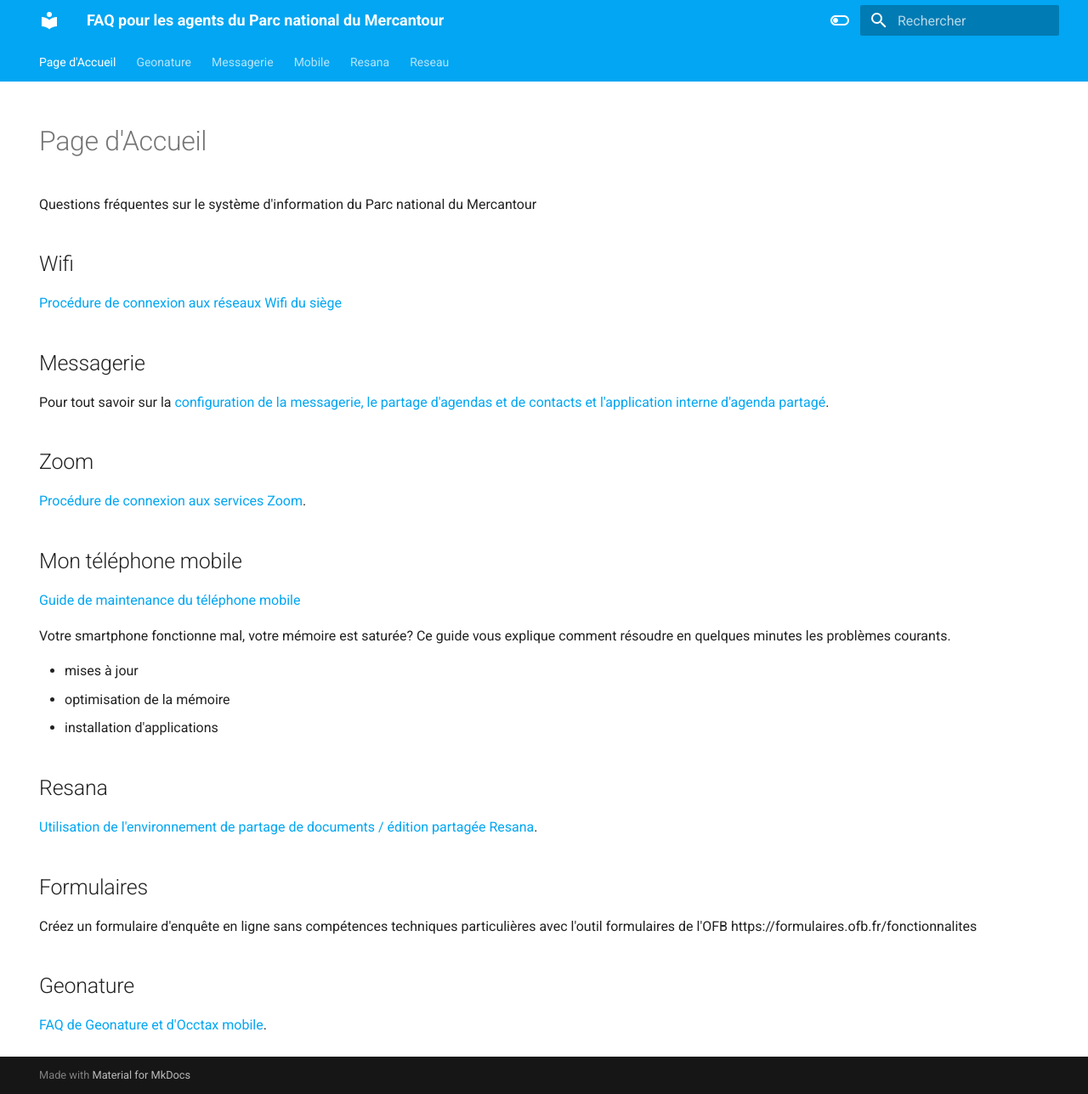
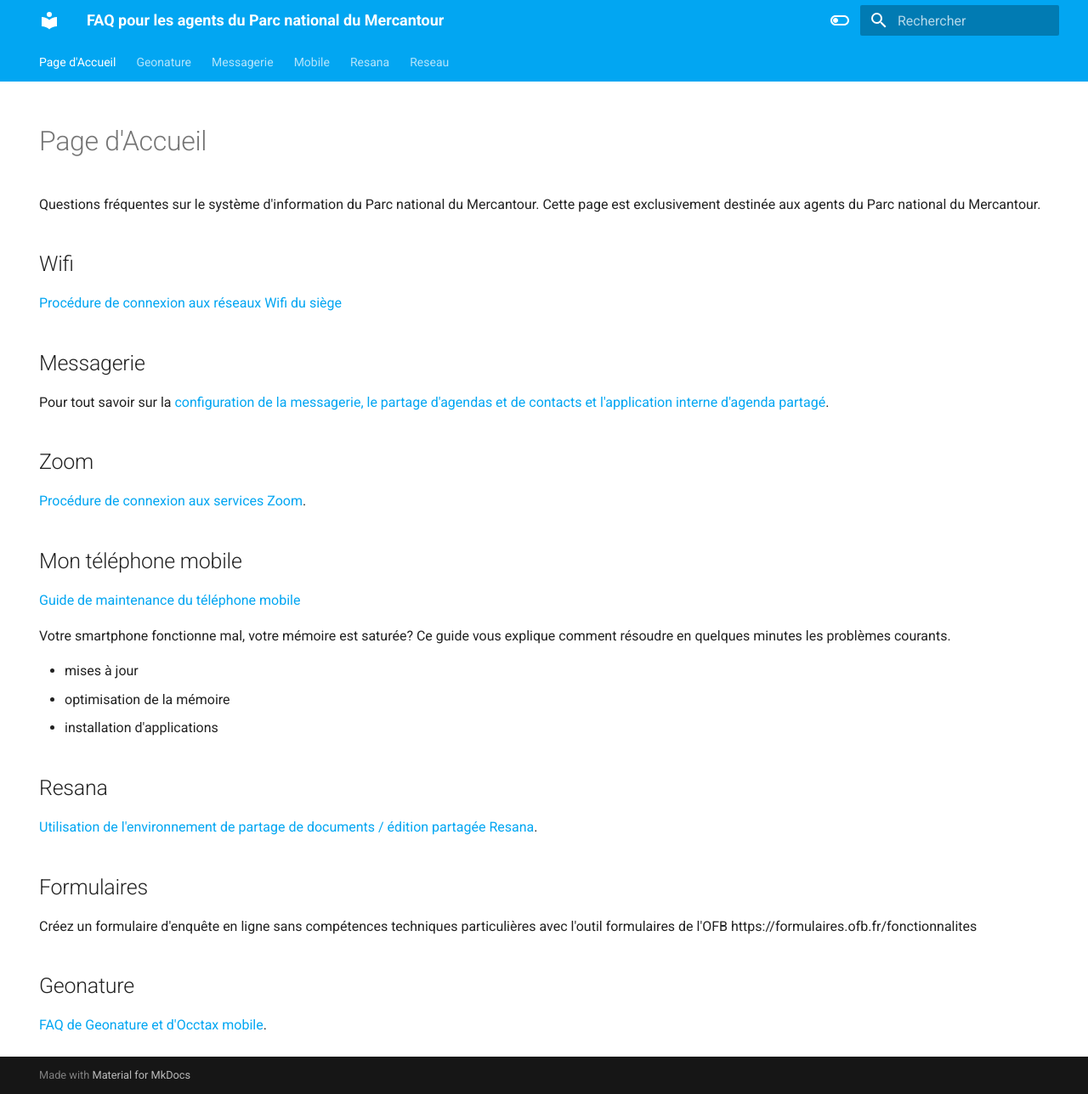
Before and after one commit to PnMercantour/faq, an MkDocs documentation site: the page built from docs/index.md, in a window 1280 px wide and 1288 px high. Shown: the whole window at 85% size. Built offline with MkDocs 1.6.1 and Material for MkDocs 9.7.7, drawn with Linux system fonts in a browser that asks for light colours.

Commit message:
message pour agents

```diff
--- a/docs/index.md
+++ b/docs/index.md
@@ -6,7 +6,8 @@
   - navigation
 ---
 
-Questions fréquentes sur le système d'information du Parc national du Mercantour
+Questions fréquentes sur le système d'information du Parc national du Mercantour.
+Cette page est exclusivement destinée aux agents du Parc national du Mercantour.
 
 ## Wifi
 
```
